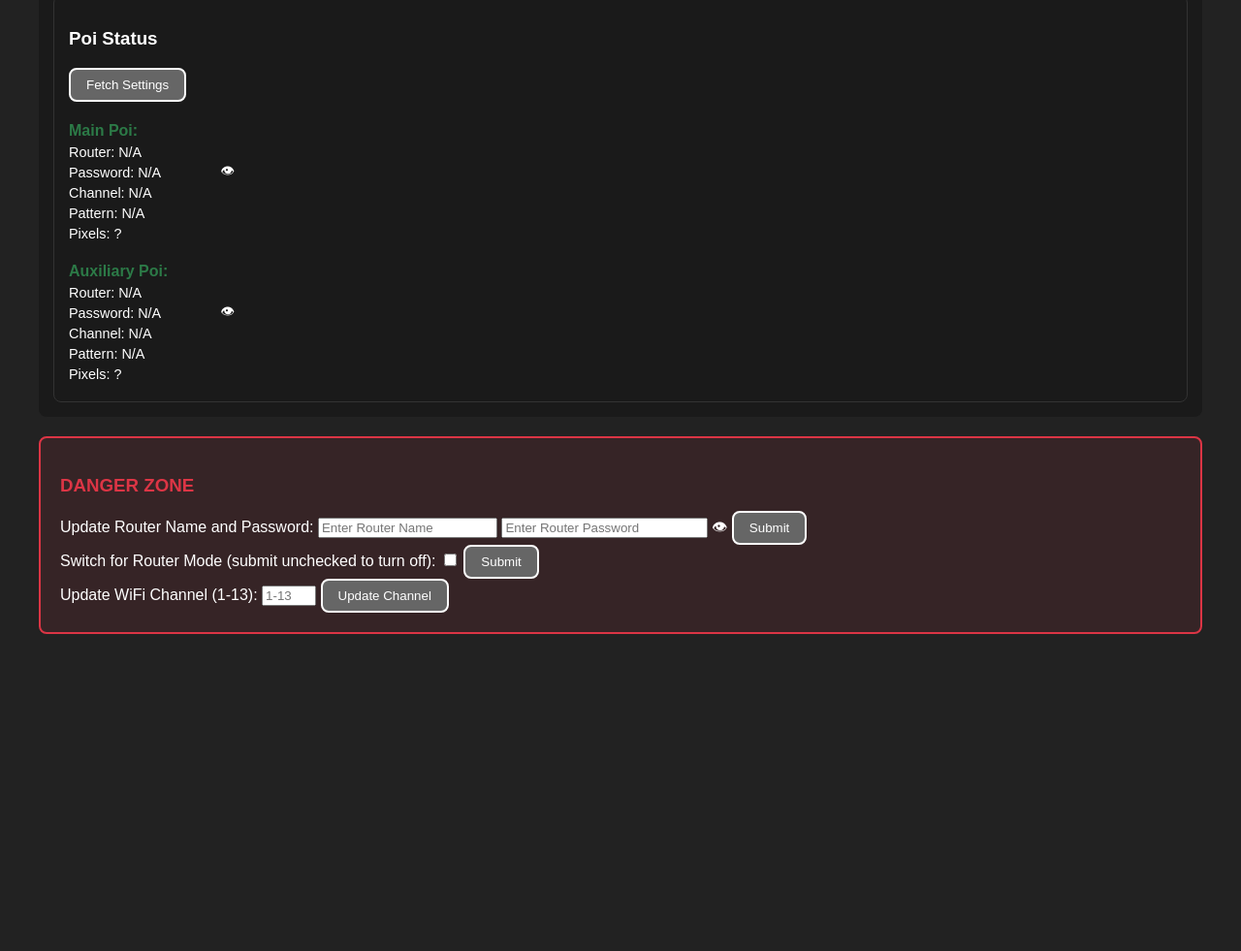
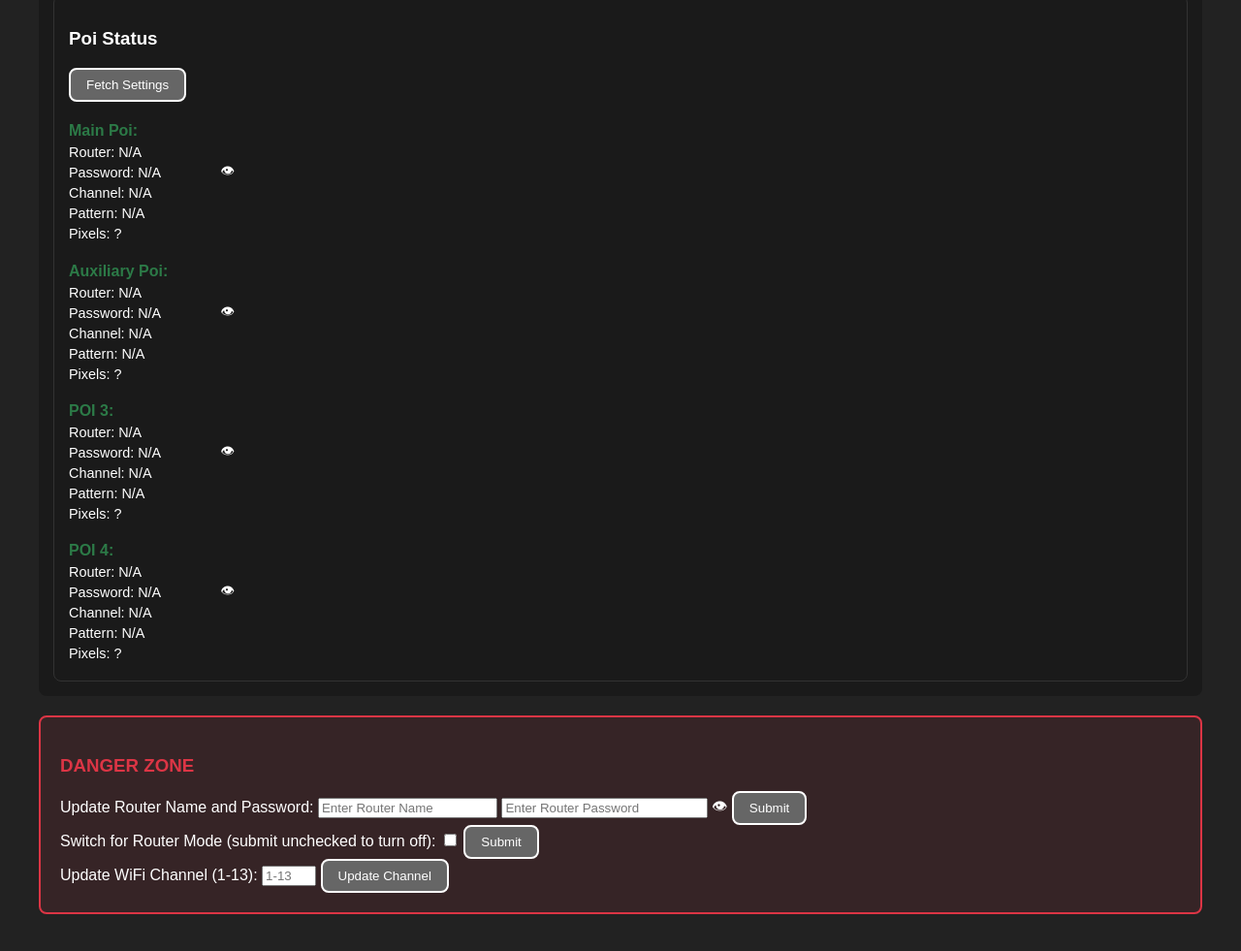
Before and after one commit to tomjuggler/SmartPoi_Controls, a website: page www/index.html in a window 1280 px wide. Shown: the part 1227-2208 px from the top of the page at 97% size. Before the commit the page ends 1921 px from the top, so only its background shows below. Drawn offline with Linux system fonts and the light colour scheme; no server answers.

Commit message:
task-13: add Fetch Settings display sections for POI 3 & 4
- Add POI 3 status group (routerThree, passwordThree, channelThree, patternThree, pixelsThree)
- Add POI 4 status group (routerFour, passwordFour, channelFour, patternFour, pixelsFour)
- Both sections marked with class 'router-only' for conditional visibility
- Include password containers with toggle-password eye icons

```diff
--- a/www/index.html
+++ b/www/index.html
@@ -151,6 +151,32 @@
                                 <p>Channel: <span id="channelTwo">N/A</span></p>
                                 <p>Pattern: <span id="patternTwo">N/A</span></p>
                                 <p>Pixels: <span id="pixelsTwo">?</span></p>
+                            </div>
+                            <div class="poi-status-group router-only">
+                                <h4>POI 3:</h4>
+                                <p>Router: <span id="routerThree">N/A</span></p>
+                                <p>Password:
+                                    <span class="password-container">
+                                        <span id="passwordThree" class="password-text">N/A</span>
+                                        <span class="toggle-password">👁</span>
+                                    </span>
+                                </p>
+                                <p>Channel: <span id="channelThree">N/A</span></p>
+                                <p>Pattern: <span id="patternThree">N/A</span></p>
+                                <p>Pixels: <span id="pixelsThree">?</span></p>
+                            </div>
+                            <div class="poi-status-group router-only">
+                                <h4>POI 4:</h4>
+                                <p>Router: <span id="routerFour">N/A</span></p>
+                                <p>Password:
+                                    <span class="password-container">
+                                        <span id="passwordFour" class="password-text">N/A</span>
+                                        <span class="toggle-password">👁</span>
+                                    </span>
+                                </p>
+                                <p>Channel: <span id="channelFour">N/A</span></p>
+                                <p>Pattern: <span id="patternFour">N/A</span></p>
+                                <p>Pixels: <span id="pixelsFour">?</span></p>
                             </div>
                         </div>
                     </div>
```
